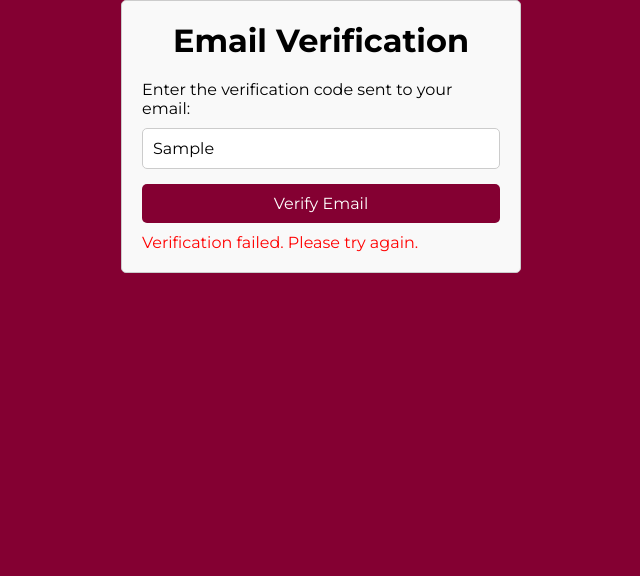
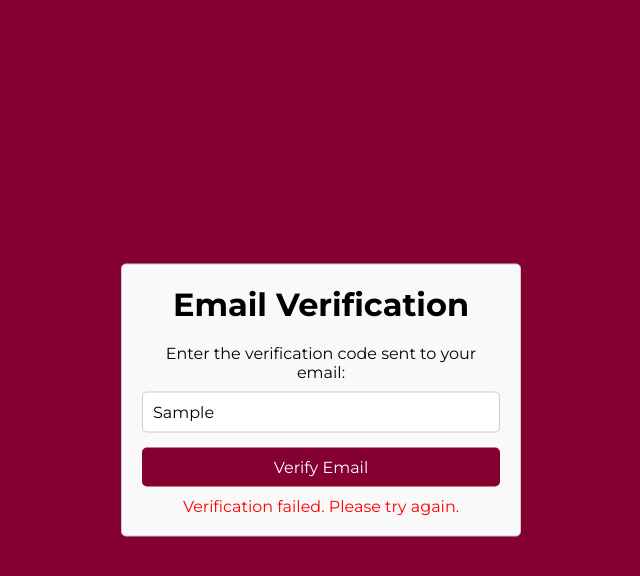
Before and after one commit to omarabbas1/Aubify, a React (Create React App) app: page /email_verification in a window 1280 px wide. Both pictures are taken after typing "Sample" into the empty fields and a click on the button "Verify Email". Shown: the top 576 px of the page, without its empty margins (319-959 px from the left). Built offline with nearby package versions, Linux system fonts and the light colour scheme; no server answers.

Commit message:
multiple styles changes and fixes

```diff
--- a/src/components/EmailVerification/EmailVerification.css
+++ b/src/components/EmailVerification/EmailVerification.css
@@ -1,27 +1,31 @@
 .verification-container {
-    max-width: 400px;
-    margin: 0 auto;
+  width: 400px;
+  margin: auto; /* Center horizontally */
+  position: absolute; /* Position absolutely */
+  top: 50%; /* Move 50% from the top */
+  left: 50%; /* Move 50% from the left */
+  transform: translate(-50%, -50%); /* Center horizontally and vertically */
   padding: 20px;
   border: 1px solid #ccc;
   border-radius: 5px;
   background-color: #f9f9f9;
+  text-align: center;
 }
 
-  .verification-container h1 {
-    text-align: center;
+.verification-title {
   margin-bottom: 20px;
 }
 
-  .verification-container form {
+.verification-form {
   display: flex;
   flex-direction: column;
 }
 
-  .verification-container label {
+.verification-label {
   margin-bottom: 10px;
 }
 
-  .verification-container input[type="text"] {
+.verification-input {
   padding: 10px;
   margin-bottom: 15px;
   border: 1px solid #ccc;
@@ -29,7 +33,7 @@
   font-size: 16px;
 }
 
-  .verification-container button {
+.verification-button {
   padding: 10px 20px;
   background-color: #840032;
   color: #fff;
@@ -39,11 +43,11 @@
   cursor: pointer;
 }
 
-  .verification-container button:hover {
+.verification-button:hover {
   background-color: #5a0224;
 }
 
-  .verification-container .error {
+.verification-error {
   color: #ff0000;
   margin-top: 10px;
 }
--- a/src/components/EmailVerification/EmailVerification.jsx
+++ b/src/components/EmailVerification/EmailVerification.jsx
@@ -35,19 +35,20 @@ function EmailVerification() {
 
   return (
     <div className="verification-container">
-      <h1>Email Verification</h1>
-      <form onSubmit={handleSubmit}>
-        <label htmlFor="verificationCode">Enter the verification code sent to your email:</label>
+      <h1 className="verification-title">Email Verification</h1>
+      <form onSubmit={handleSubmit} className="verification-form">
+        <label htmlFor="verificationCode" className="verification-label">Enter the verification code sent to your email:</label>
         <input
           type="text"
           id="verificationCode"
           value={verificationCode}
           onChange={(e) => setVerificationCode(e.target.value)}
           required
+          className="verification-input"
         />
-        <button type="submit">Verify Email</button>
+        <button type="submit" className="verification-button">Verify Email</button>
       </form>
-      {verificationError && <p className="error">{verificationError}</p>}
+      {verificationError && <p className="verification-error">{verificationError}</p>}
     </div>
   );
 }
--- a/src/components/EmailVerification/VerificationSuccess.css
+++ b/src/components/EmailVerification/VerificationSuccess.css
@@ -1,28 +1,32 @@
 .verification-success-container {
-    text-align: center;
-    margin-top: 50px;
+  width: 600px;
+  margin: auto; /* Center horizontally */
+  position: absolute; /* Position absolutely */
+  top: 50%; /* Move 50% from the top */
+  left: 50%; /* Move 50% from the left */
+  transform: translate(-50%, -50%); /* Center horizontally and vertically */
+  padding: 20px;
+  text-align: center;
   }
 
   .verification-success-container h1 {
     font-size: 2rem;
     margin-bottom: 20px;
+    color: #fff;
   }
 
   .verification-success-container p {
     font-size: 1.2rem;
     margin-bottom: 30px;
+    color: #fff;
   }
 
   .verification-success-container .home-link {
     display: inline-block;
     padding: 10px 20px;
-    background-color: #840032;
-    color: #fff;
+    background-color: #fff;
+    color: #840032;
     text-decoration: none;
     border-radius: 5px;
     transition: background-color 0.3s;
   }
-
-  .verification-success-container .home-link:hover {
-    background-color: #5e0125;
-  }
--- a/src/components/HomePage/HomePage.css
+++ b/src/components/HomePage/HomePage.css
@@ -186,7 +186,7 @@
   margin-right: 5px;
 }
 .remaining-characters{
-  margin-left: 23%;
+  margin-left: 27.5%;
 }
 .remaining-Postcharacters{
   margin-left: 62%;
--- a/src/components/HomePage/HomePage.jsx
+++ b/src/components/HomePage/HomePage.jsx
@@ -57,14 +57,6 @@ const HomePage = () => {
 
   }, [searchTerm]);
 
-  const fetchPosts = async () => {
-    try {
-      const response = await axios.get(`http://localhost:8080/posts?searchTerm=${searchTerm}`);
-      setPosts(response.data);
-    } catch (error) {
-      console.error('Failed to fetch posts:', error);
-    }
-  };
   useEffect(() => {
     // Update remaining characters count when content changes
     const remaining = Math.max(0, 500 - newPostContent.length);
@@ -134,7 +126,7 @@ const HomePage = () => {
   onChange={handleInputChange}
 />
 <div className="remaining-characters">
-  Characters Remaining for Title: {remainingTitleWords}
+  Characters Remaining: {remainingTitleWords}
 </div>
   <textarea
   placeholder="What's on your mind?"
--- a/src/components/NavBar/NavBar.css
+++ b/src/components/NavBar/NavBar.css
@@ -33,16 +33,21 @@
     padding: 8px;
     border-radius: 5px;
     border: 1px solid #fff; /* White border */
-    margin-bottom: 10px; /* Add some space at the bottom */
+    margin-left: -10%;
   }
 
   .navbar-right {
-    display: flex;
+    display: block;
     align-items: center;
+    max-width: 250px;
+  }
+
+  .navbar-right p {
+    text-align: right;
   }
 
   .user-name {
-    margin-right: 10px;
+    font-weight: bold;
   }
 
   /* Media Query for smaller screens */
--- a/src/components/NavBar/NavBar.jsx
+++ b/src/components/NavBar/NavBar.jsx
@@ -50,7 +50,8 @@ const Navbar = ({ showChangePassword }) => {
         <input type="text" placeholder="Search..." onChange={handleSearch} />
       </div>
       <div className="navbar-right">
-        <span className="user-name">Welcome, {username}!</span>
+        <p>Welcome,</p>
+        <span className="user-name">{username}</span>
       </div>
     </nav>
     <SideBar isOpen={sidebarVisible} onClose={closeSidebar} onSignOut={handleSignOut}/>
--- a/src/components/SigninSignup/SigninSignup.jsx
+++ b/src/components/SigninSignup/SigninSignup.jsx
@@ -274,7 +274,7 @@ function SigninSignup({ user, setUser }) {
         <div className="form-container sign-up">
           <form onSubmit={handleSignup}>
             <h1>Create Account</h1>
-            <input type="text" placeholder="Name" value={signupName} onChange={(e) => setSignupName(e.target.value)} required />
+            <input type="text" placeholder="Name" value={signupName} onChange={(e) => setSignupName(e.target.value)} required maxLength={25} />
             <input type="email" placeholder="Email ~ AUBnet@mail.aub.edu" value={signupEmail} onChange={(e) => setSignupEmail(e.target.value)} required />
             <input type="password" placeholder="Password" value={signupPassword} onChange={handlePasswordChange} required />
             <button type="submit">Sign Up</button>
```
Lines whose indentation alone changed are shown as unchanged.
